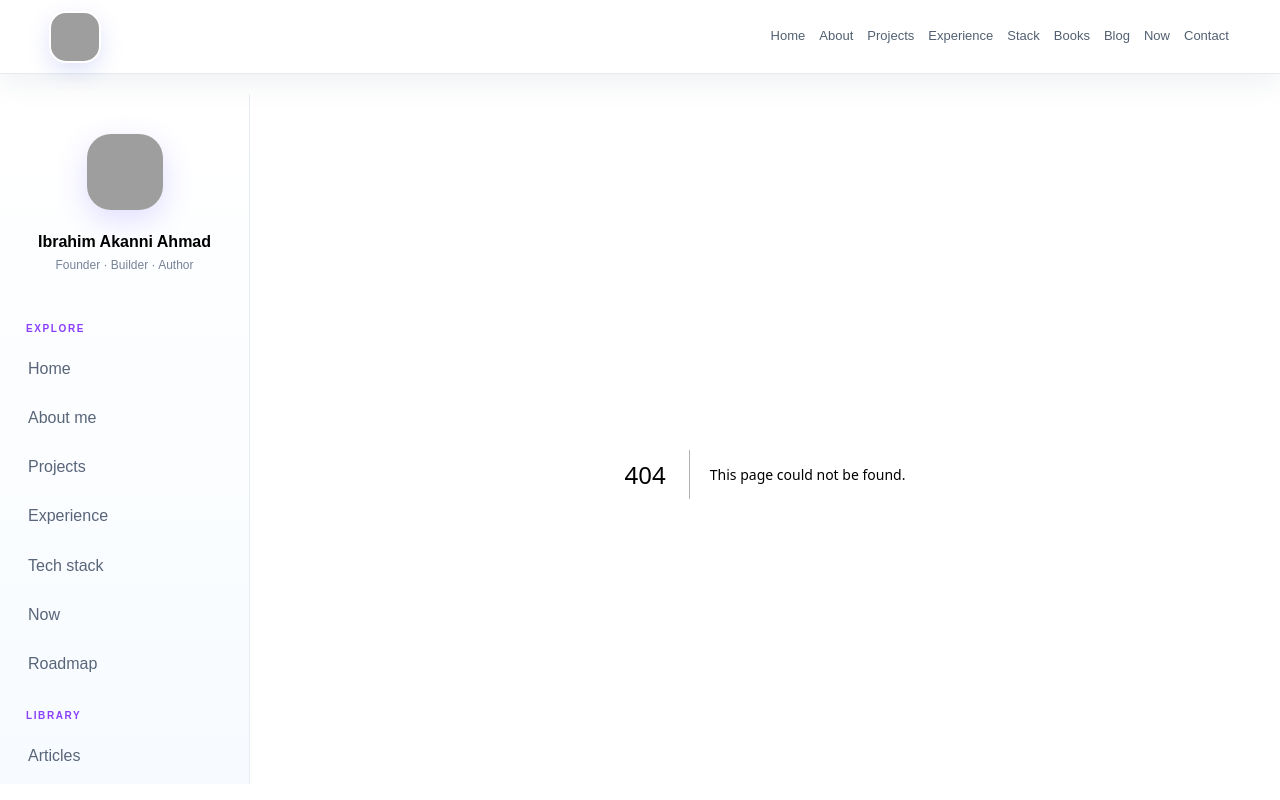
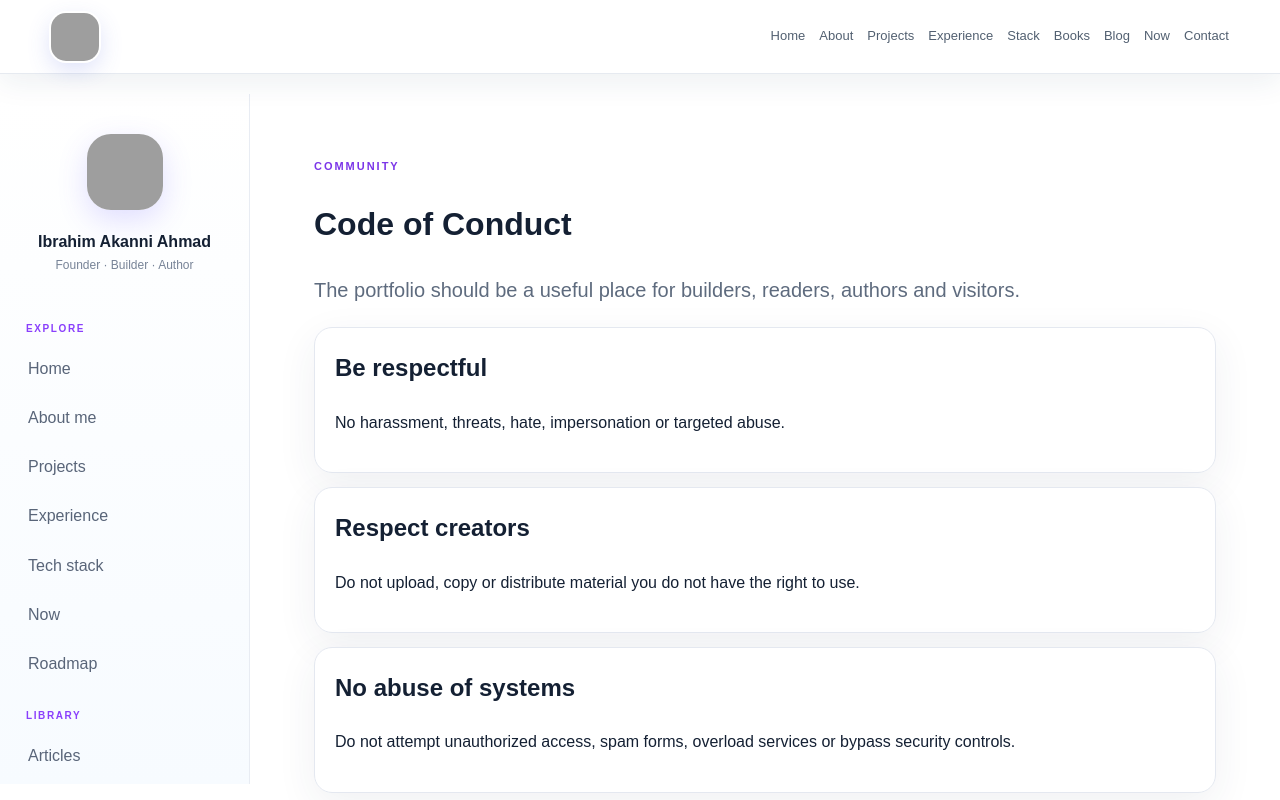
Before and after one commit to Stevebook001/Akode, a Next.js app: page /code-of-conduct in a window 1280 px wide. Before the commit this address had no page. Shown: the top 800 px of the page. Built offline with nearby package versions, Linux system fonts and the light colour scheme; grey boxes are pictures that could not be loaded.

Commit message:
Add portfolio legal policy page

```diff
--- /dev/null
+++ b/app/code-of-conduct/page.tsx
@@ -0,0 +1 @@
+export const metadata={title:"Code of Conduct | Ibrahim Akanni Ahmad"}; export default function CodeOfConduct(){return <main className="page"><p className="eyebrow">COMMUNITY</p><h1>Code of Conduct</h1><p className="lead">The portfolio should be a useful place for builders, readers, authors and visitors.</p><section className="policy-list"><div className="card"><h2>Be respectful</h2><p>No harassment, threats, hate, impersonation or targeted abuse.</p></div><div className="card"><h2>Respect creators</h2><p>Do not upload, copy or distribute material you do not have the right to use.</p></div><div className="card"><h2>No abuse of systems</h2><p>Do not attempt unauthorized access, spam forms, overload services or bypass security controls.</p></div></section></main>}
```
